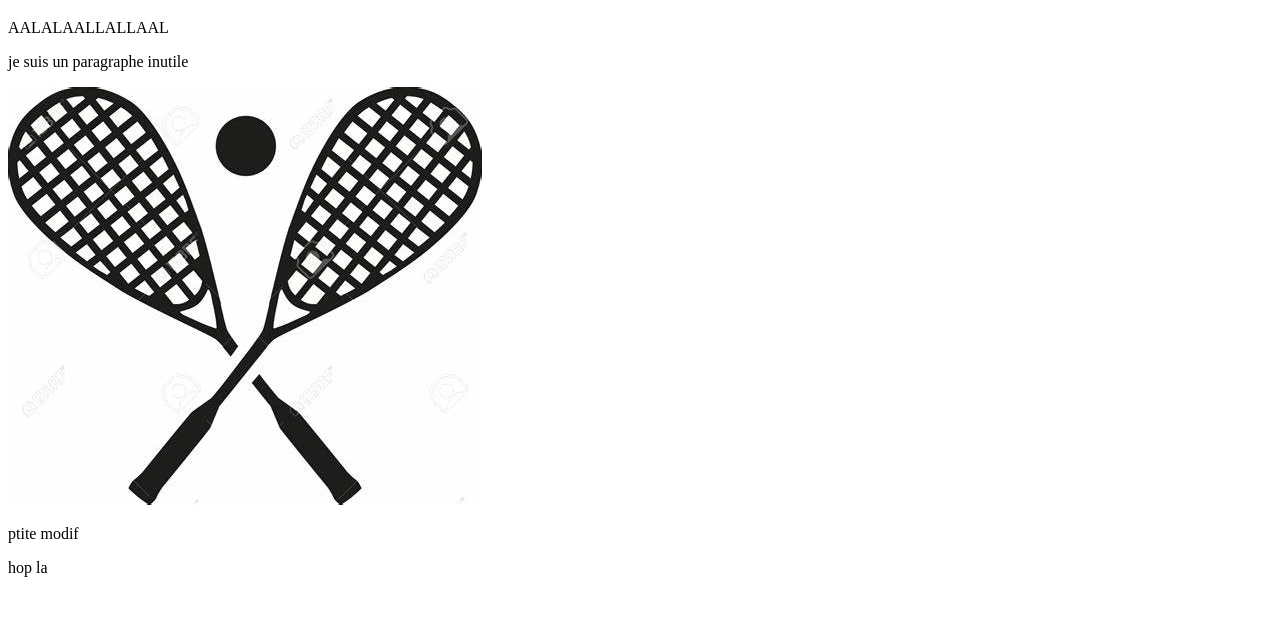
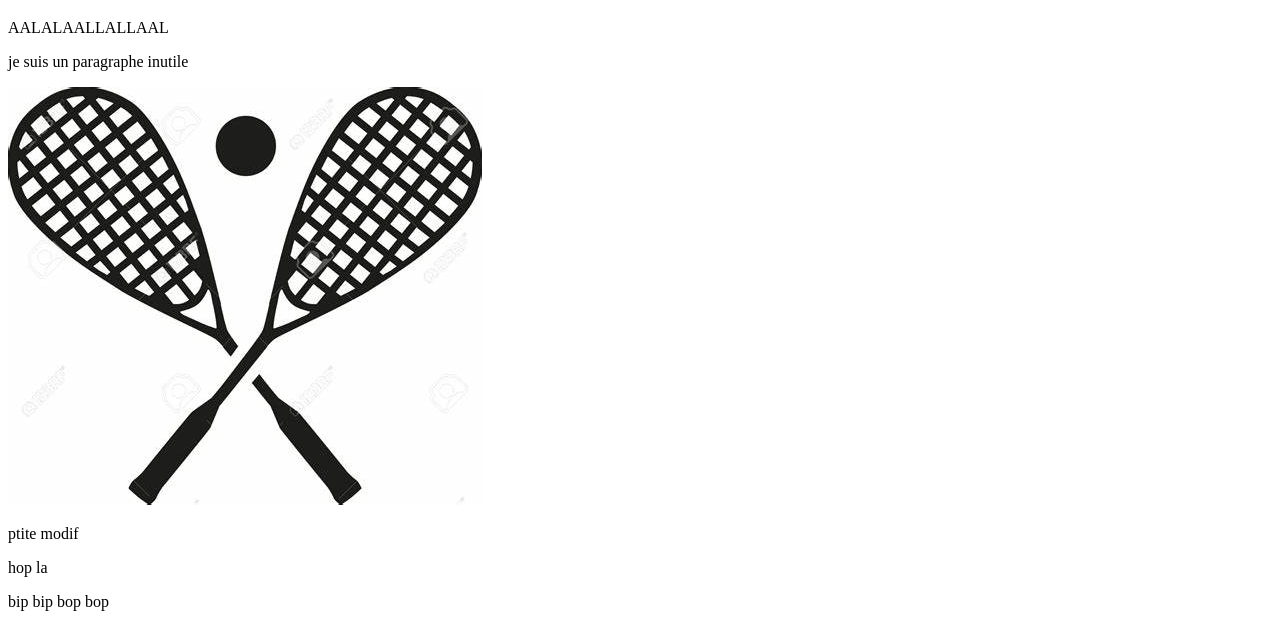
Before and after one commit to Kinuso/squasheur, a plain HTML site: page index.html in a window 1280 px wide. Shown: the part 165-800 px from the top of the page. Drawn offline with Linux system fonts and the light colour scheme.

Commit message:
modif méga importante

```diff
--- a/index.html
+++ b/index.html
@@ -33,5 +33,6 @@ p>Ici killian au rapport</p>
 
 
     <p>hop la</p>
+    <p>bip bip bop bop</p>
 </body>
 </html>
```
